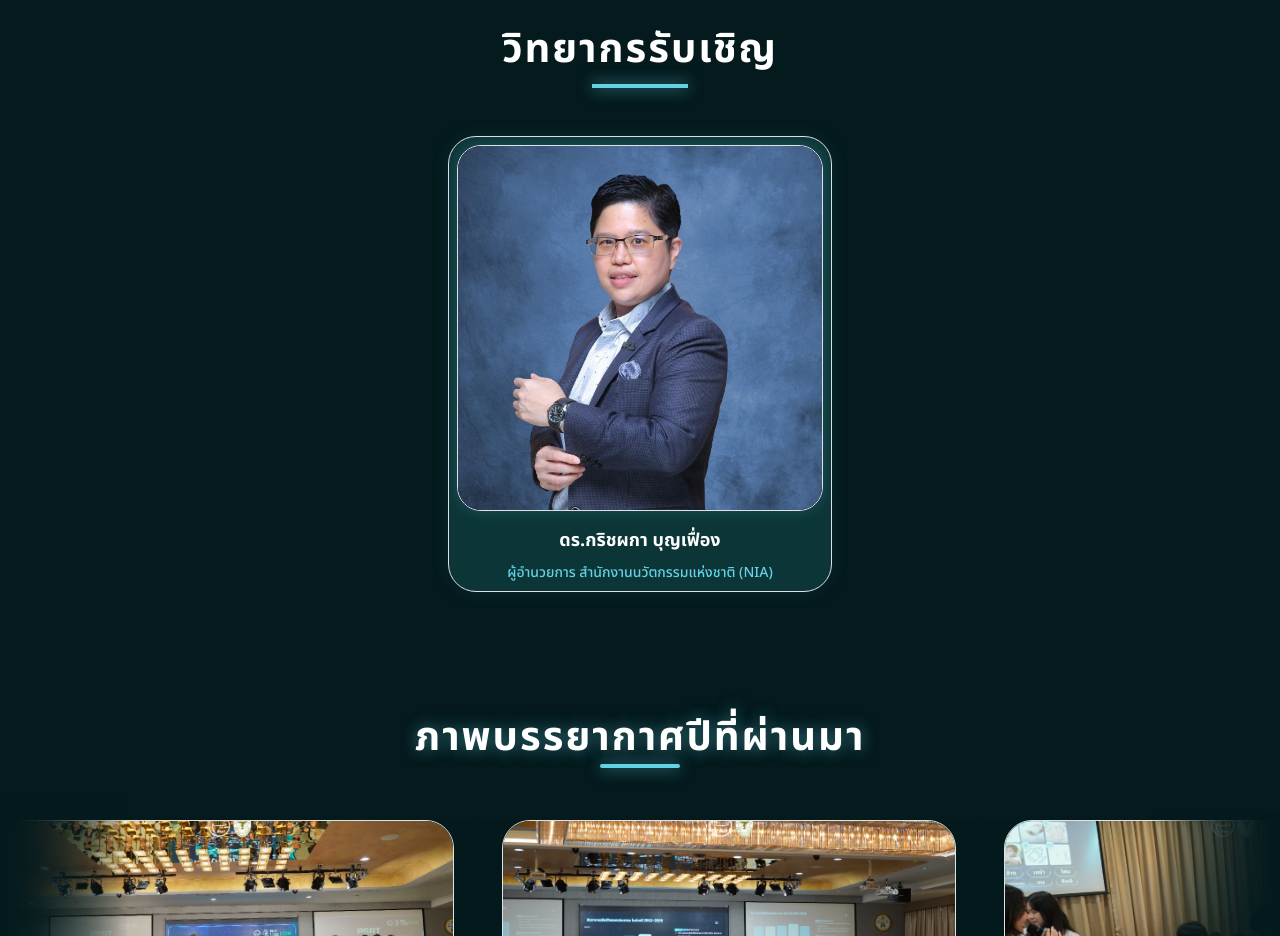
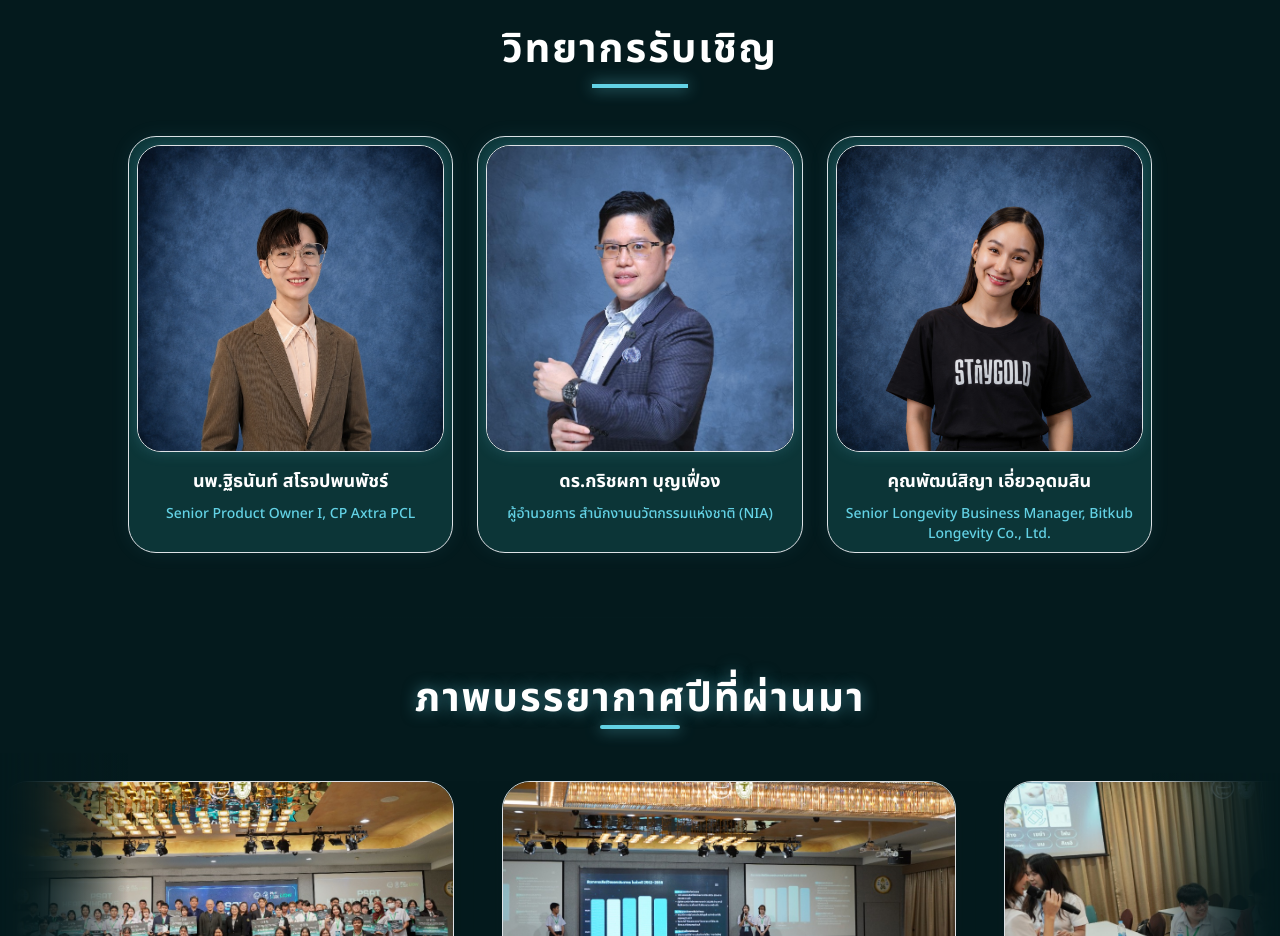
Before and after one commit to phutthiongpharmacy-ui/PSATHealthHack, a Next.js app: page / in a window 1280 px wide. Shown: the part 1380-2316 px from the top of the page. Built offline with nearby package versions, Linux system fonts and the light colour scheme.

Commit message:
feat(speakers): update guest speakers lineup, photos, and roles

```diff
--- a/src/components/SpeakersSection.tsx
+++ b/src/components/SpeakersSection.tsx
@@ -3,24 +3,23 @@ import Image from "next/image";
 
 const speakers = [
   {
+    name: "นพ.ฐิธนันท์ สโรจปพนพัชร์",
+    role: "Senior Product Owner I, CP Axtra PCL",
+    img: "/images/speaker-thithanan.jpg",
+    imageClass: "object-cover object-[center_15%]",
+  },
+  {
     name: "ดร.กริชผกา บุญเฟื่อง",
     role: "ผู้อำนวยการ สำนักงานนวัตกรรมแห่งชาติ (NIA)",
     img: "/images/speaker-dr-krithpaka.jpg",
-    imageClass: "object-cover object-[center_12%]",
+    imageClass: "object-cover object-top",
   },
-  // รอการยืนยันเพื่อเปิดแสดงผลเพิ่มเติม:
-  // {
-  //   name: "คุณจิรายุส ทรัพย์ศรีโสภา",
-  //   role: "CEO Bitkub Capital Group",
-  //   img: "/images/speaker-jirayut.jpg",
-  //   imageClass: "object-cover object-[center_18%]",
-  // },
-  // {
-  //   name: "ผศ.ดร.กวิน อัศวานันท์",
-  //   role: "ผู้อำนวยการหลักสูตร CU TIP จุฬาลงกรณ์มหาวิทยาลัย",
-  //   img: "/images/speaker-kawin.jpg",
-  //   imageClass: "object-cover object-[center_12%]",
-  // },
+  {
+    name: "คุณพัฒน์สิญา เอี่ยวอุดมสิน",
+    role: "Senior Longevity Business Manager, Bitkub Longevity Co., Ltd.",
+    img: "/images/speaker-pattsiya.jpg",
+    imageClass: "object-cover object-[center_15%]",
+  },
 ];
 
 export default function SpeakersSection() {
```
Also changed, not shown: public/images/speaker-pattsiya.jpg (added), public/images/speaker-thithanan.jpg (added).
